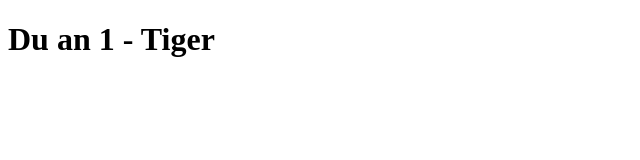
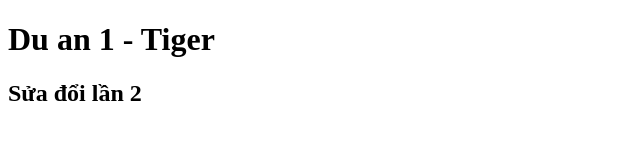
Before and after one commit to chuphong-tiger19/duan3-tiger, a plain HTML site: page index.html in a window 1280 px wide. Shown: the whole page, without its empty margins (0-640 px from the left). Drawn offline with Linux system fonts and the light colour scheme.

Commit message:
sửa đổi lần 1

```diff
--- a/index.html
+++ b/index.html
@@ -3,9 +3,10 @@
   <head>
     <meta charset="UTF-8" />
     <meta name="viewport" content="width=device-width, initial-scale=1.0" />
-    <title>Học Git cùng GithubGithub</title>
+    <title>Học Git cùng Github</title>
   </head>
   <body>
     <h1>Du an 1 - Tiger</h1>
+    <h2>Sửa đổi lần 2</h2>
   </body>
 </html>
```
